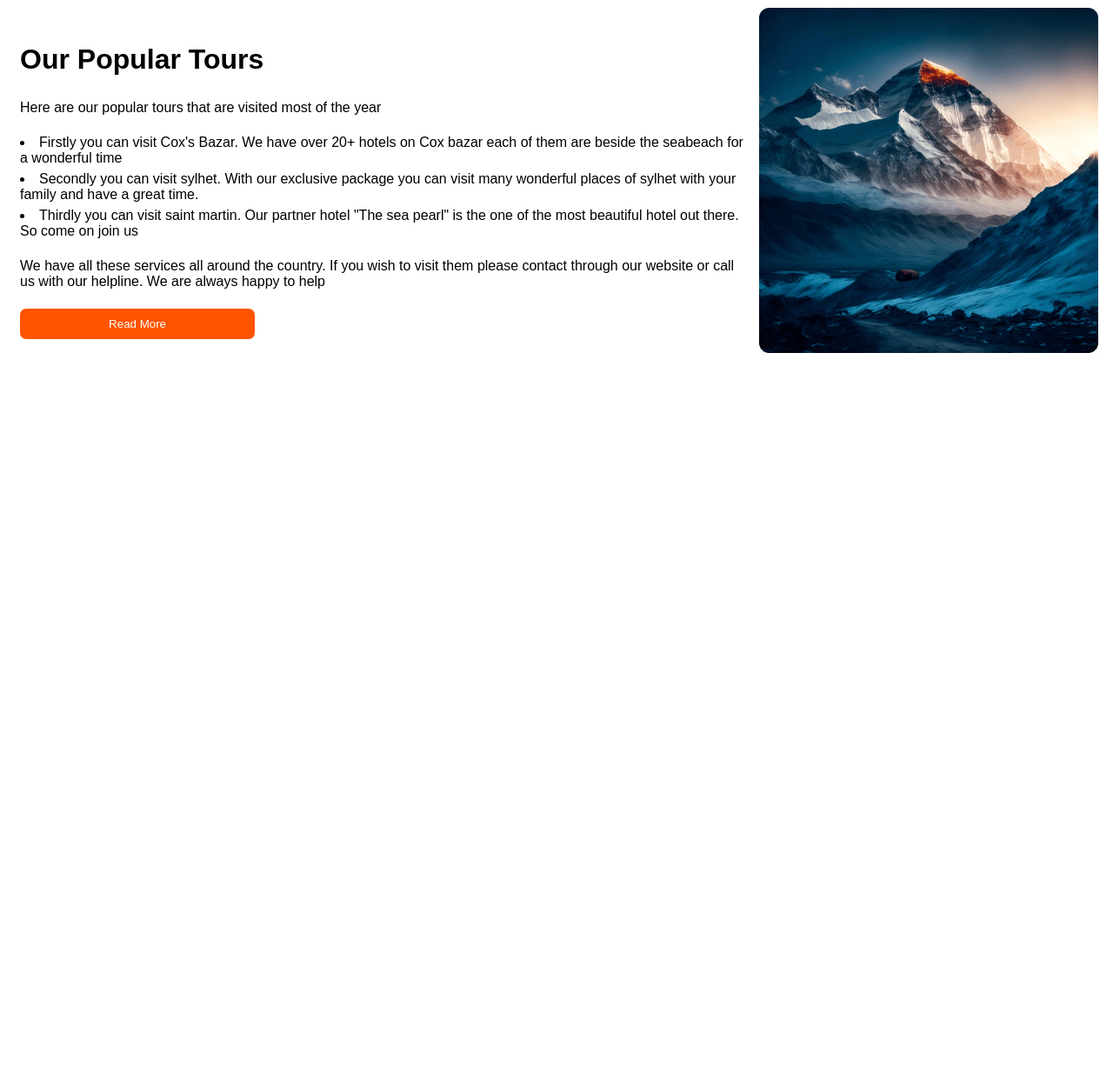
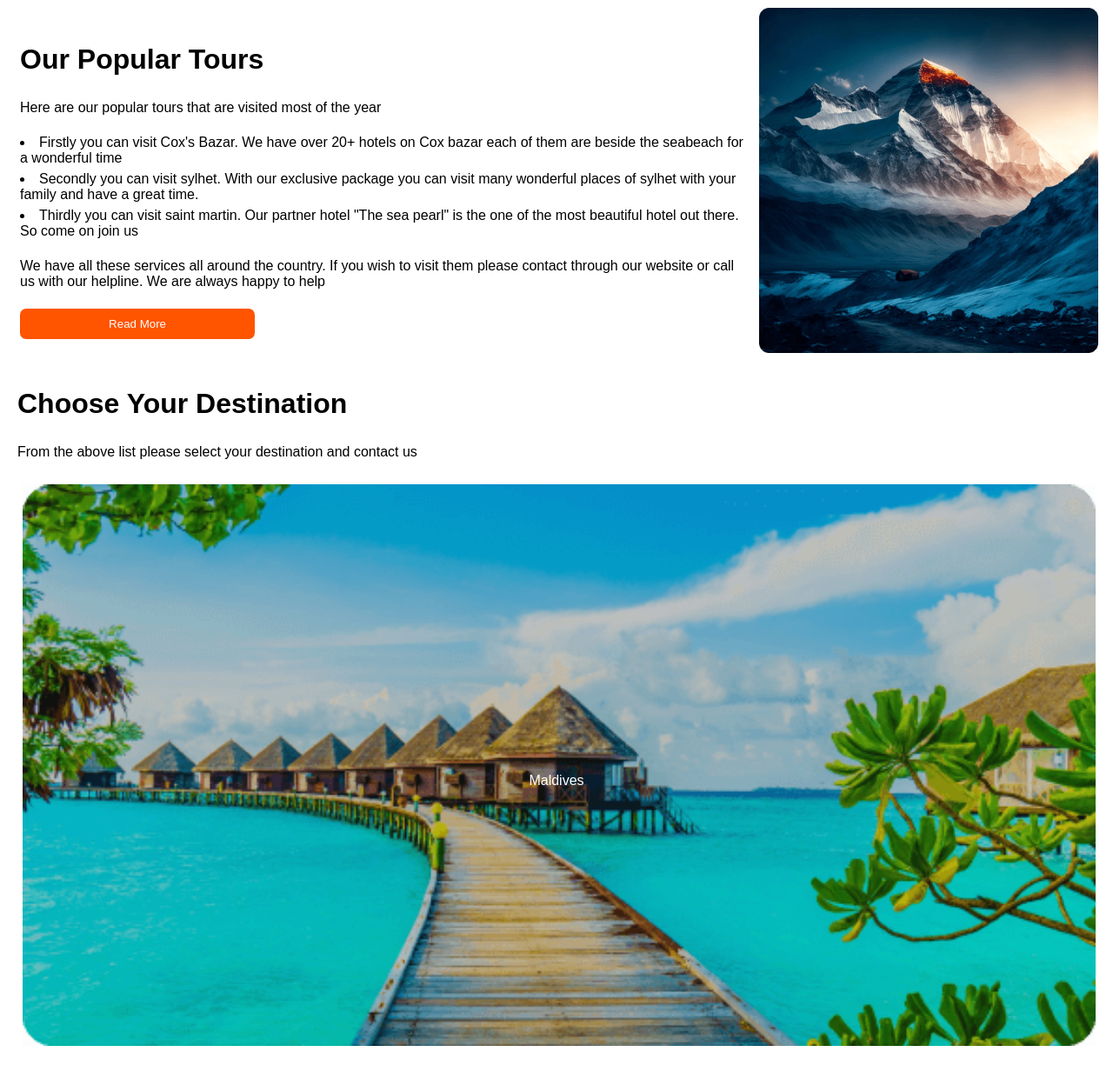
Before and after one commit to OMI786I/Assignment-2-reset, a plain HTML site: page index.html in a window 1280 px wide. Shown: the part 671-1904 px from the top of the page at 87% size. Before the commit the page ends 1104 px from the top, so only its background shows below. Drawn offline with Linux system fonts and the light colour scheme.

Commit message:
getting started with choose your destination section

```diff
--- a/index.html
+++ b/index.html
@@ -112,5 +112,16 @@
       </div>
       <div><img src="Images/Rectangle 4.png" alt="" style="width: 100%" /></div>
     </div>
+
+    <div class="destination-section">
+      <h1>Choose Your Destination</h1>
+      <p>From the above list please select your destination and contact us</p>
+      <div>
+        <div class="destination-section-image-box">
+          <img src="Images/Rectangle 5.png" class="destination-section-image" />
+          <p class="destination-section-text">Maldives</p>
+        </div>
+      </div>
+    </div>
   </body>
 </html>
--- a/style.css
+++ b/style.css
@@ -70,6 +70,21 @@
   align-items: center;
 }
 
+.destination-section-image {
+  width: 100%;
+}
+.destination-section-text {
+  position: absolute;
+  top: 50%;
+  left: 50%;
+  transform: translate(-50%, -50%);
+  color: white;
+}
+
+.destination-section-image-box {
+  position: relative;
+}
+
 @media screen and (max-width: 600px) {
   .nav-list {
     display: none;
```
